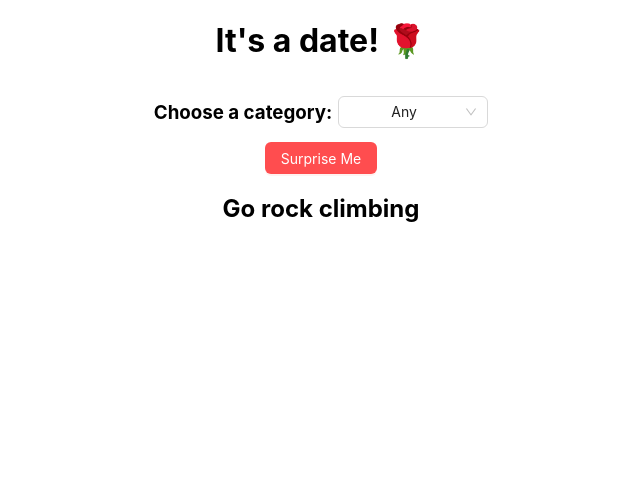
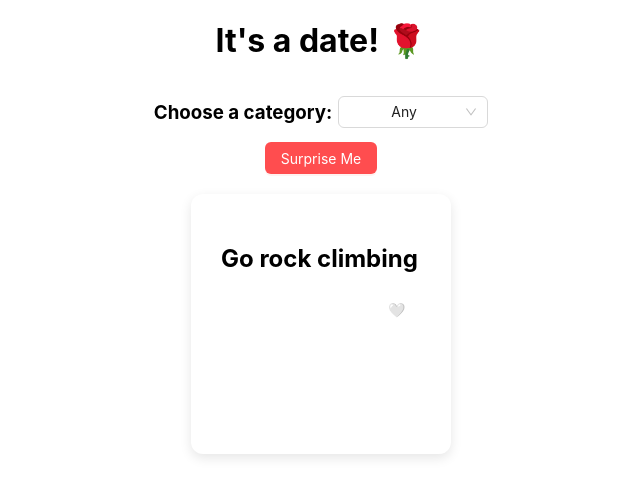
Before and after one commit to laurapham1/its-a-date, a React (Create React App) app: page / in a window 1280 px wide. Both pictures are taken after a click on the button "Surprise Me". Shown: the top 496 px of the page, without its empty margins (319-959 px from the left). Built offline with nearby package versions, Linux system fonts and the light colour scheme.

Commit message:
add save button

```diff
--- a/src/App.css
+++ b/src/App.css
@@ -1,3 +1,7 @@
+body {
+  margin: 0;
+}
+
 .App {
   text-align: center;
 }
@@ -39,6 +43,26 @@
   margin-top: 20px;
 }
 
+.date-card {
+  box-shadow: 0 4px 12px rgba(0, 0, 0, 0.1);
+  border-radius: 12px;
+  padding: 30px;
+  background-color: #fff;
+  height: 200px;
+  width: 200px;
+  margin: 20px auto;
+  text-align: left;
+}
+
+.date-card:hover {
+  box-shadow: 0 6px 16px rgba(0, 0, 0, 0.15);
+  transition: all 0.2s ease-in-out;
+}
+
+.save-button {
+  text-align: right;
+}
+
 @keyframes App-logo-spin {
   from {
     transform: rotate(0deg);
--- a/src/App.js
+++ b/src/App.js
@@ -2,6 +2,7 @@ import { useState } from "react";
 import dateIdeas from "./dateIdeas.json";
 import { Button, Select, Spin } from "antd";
 import "./App.css";
+import SaveButton from "./components/SaveButton"
 
 const dateCategories = [
   "🌲 Outdoor",
@@ -27,7 +28,9 @@ function App() {
 
   const getRandomIdea = () => {
     const filteredIdeas = dateIdeas.filter((idea) =>
-      dateCategories.includes(category) ? category.includes(idea.category) : true
+      dateCategories.includes(category)
+        ? category.includes(idea.category)
+        : true
     );
     const randomIndex = Math.floor(Math.random() * filteredIdeas.length);
     return filteredIdeas[randomIndex];
@@ -37,7 +40,13 @@ function App() {
     if (loading) return <Spin />;
     if (!activity) return;
 
-    return <h2>{activity.idea}</h2>;
+    return (
+      <div className="date-card">
+        <h2>{activity.idea}</h2>
+        {/* WIP */}
+        <SaveButton/>
+      </div>
+    );
   };
   return (
     <div className="App">
--- /dev/null
+++ b/src/components/SaveButton.jsx
@@ -0,0 +1,21 @@
+import { useState } from "react";
+import { Button } from "antd";
+import "../App.css";
+const SaveButton = () => {
+  const [saved, setSaved] = useState(false);
+
+  const handleToggle = () => {
+    setSaved((prev) => !prev);
+  };
+
+  return (
+    <div className="save-button">
+      <Button type="text" onClick={handleToggle}>
+        {saved ? "❤️" : "🤍"}
+      </Button>
+    </div>
+  );
+}
+
+
+export default SaveButton;
```
